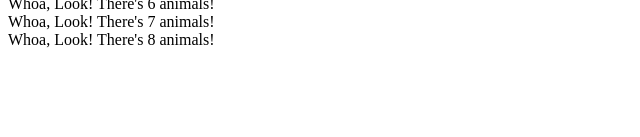
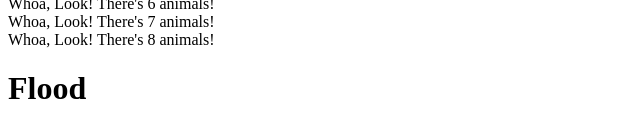
Before and after one commit to AdanRubio05/module5, a plain HTML site: page index.html in a window 1280 px wide. Shown: the part 409-546 px from the top of the page, without its empty margins (0-640 px from the left). Drawn offline with Linux system fonts and the light colour scheme.

Commit message:
trouble with css

```diff
--- a/apps.js
+++ b/apps.js
@@ -20,3 +20,7 @@ do {
 while (ii < 9) ;
 
 document.getElementById("count").innerHTML = texta ;
+
+const head = document.querySelector(".gag") ;
+
+head.classList.add(`gag`) ;
--- a/index.html
+++ b/index.html
@@ -13,6 +13,9 @@
 
     <p>I bet you a spectator watching yelled:</p>
     <p id="count"></p>
+
+    <h1 class="gag">Flood</h1>
+
     <script src="./apps.js"></script>
 </body>
 </html>
--- /dev/null
+++ b/styles.css
@@ -0,0 +1,3 @@
+.gag {
+    color: aqua;
+}
```
